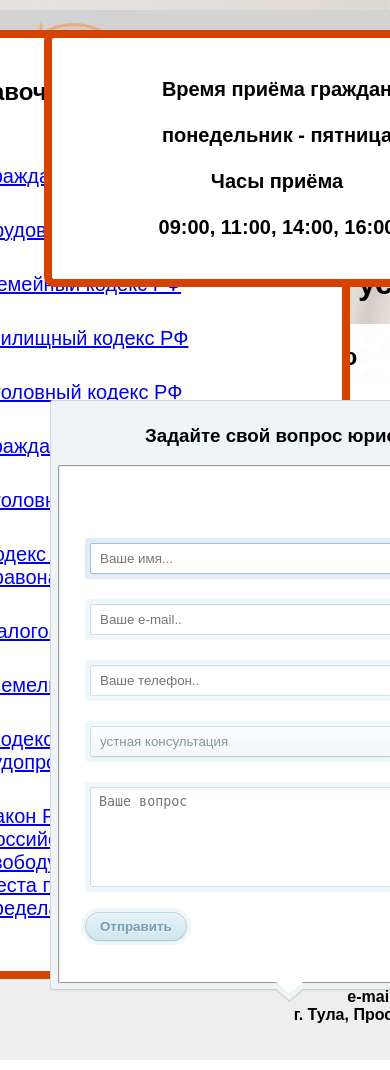
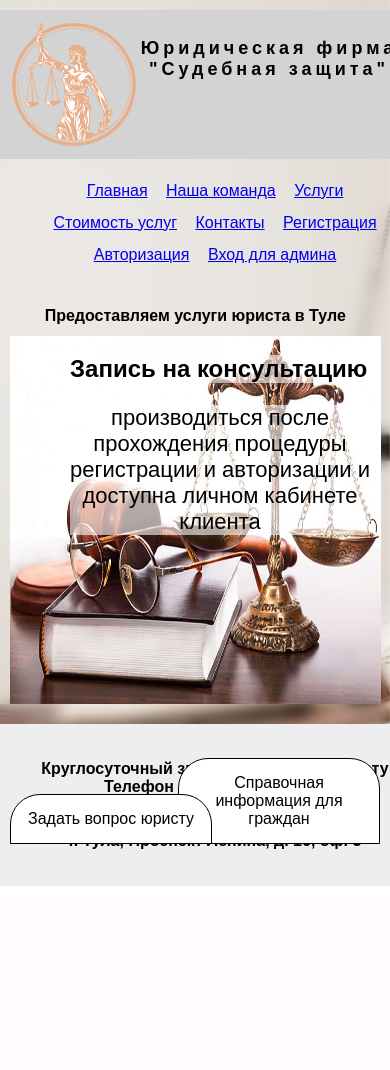
Before and after one commit to gromchenko/flask, a Flask app: page / in a window 390 px wide; the page is wider, and only the part inside the window is pictured. After the commit the page ends 886 px from the top of that part, so only its background shows below. Run offline with Flask 3, Linux system fonts and the light colour scheme; some libraries are stand-ins or nearby versions.

Commit message:
07/12/23 последняя версия выпускной квалификационной работы c учётом адаптации под разные устройста

```diff
--- a/static/app.css
+++ b/static/app.css
@@ -341,3 +341,95 @@ item_d div:last-child{
     list-style: none;
     font-weight: bold
 }
+.btn_spinf{
+    display: none;
+    position: fixed;
+    right: 10px;
+    bottom: 0px;
+    padding: 15px;
+    background: #fff;
+    color: #000;
+    border: 1px solid #000;
+    border-radius: 30px 30px 0px 0px;
+}
+.btn_urist{
+    display: none;
+    position: fixed;
+    left: 10px;
+    bottom: 0px;
+    padding: 15px;
+    background: #fff;
+    color: #000;
+    border: 1px solid #000;
+    border-radius: 30px 30px 0px 0px;
+}
+.close, .close_1{
+    text-align: right;
+    display: none;
+    font-size: 33px;
+    color: #000;
+}
+
+@media (max-width: 1800px){
+    .btn_spinf, .btn_urist{
+        display: block;
+    }
+    .listlink{
+        display: none;
+        z-index: 100;
+    }
+    .close{
+        display: block
+    }
+    .cont_form, .header_text{
+        display: none;
+    }
+    .close_1{
+    display: block
+    }
+
+}
+
+@media (max-width: 800px){
+    .header, .menu-main{
+        width: 100%
+    }
+    .header p{
+        font-size: 18px
+    }
+    .content{
+        width: 95%;
+        margin: auto;
+        padding: 10px
+    }
+    .content h1{
+        font-size: 16px
+    }
+    .main_img{
+        height: 354px !important
+    }
+    .main_img p,  .main_img h2{
+        background: rgba(255,255,255,0.6);
+    }
+    .footer{
+        width: 100%
+    }
+    .footer ul{
+        padding: 0
+    }
+    .btn_spinf, .btn_urist{
+        width: 170px;
+        text-align: center
+    }
+    .cont_form, .contact{
+        left: 0;
+        width: 100%
+    }
+    .close_1{
+        text-align: left;
+    }
+    .listlink{
+        width: 100%;
+        right: 0px
+    }
+}
--- a/templates/admin/login.html
+++ b/templates/admin/login.html
@@ -95,7 +95,7 @@
             <th>
                 Телефон
             </th>
-            <th></th>
+            <th> </th>
         </tr>
         {% for z in data.users %}
             <tr>
--- a/templates/index.html
+++ b/templates/index.html
@@ -3,7 +3,9 @@
 Главная страница
 {% endblock %}
 {% block content %}
+
 <div class="listlink" style="width: 400px">
+    <a class="close">X</a>
     <h2 align="center">Справочная информация для граждан</h2>
     <ul>
         <li>
@@ -53,6 +55,7 @@
 <div class="cont_form">
 
      <form method="post" class="contact">
+         <a class="close_1">X</a>
          <h3 align="center">Задайте свой вопрос юристу</h3>
     {% if data.suc!=''%}
          <div style="color: green; text-align: center; padding: 20px">{{data.suc}}</div>
@@ -91,11 +94,30 @@
   </form>
 </div>
 <h1>Предоставляем услуги юриста в Туле</h1>
-<div style="background-image: url({{ url_for('static', filename='images/main.png') }}); height: 550px; background-size: 100% 100%;padding-top: 14px">
+<div style="background-image: url({{ url_for('static', filename='images/main.png') }}); height: 550px; background-size: 100% 100%;padding-top: 14px" class="main_img">
     <h2 class="h2_h">Запись на консультацию</h2>
     <p style="width: 300px; margin-left: 60px;text-align: center; font-size: 22px; font-weight: 400">производиться после прохождения процедуры регистрации и авторизации и доступна личном кабинете клиента</p>
 
 </div>
+<a class="btn_spinf">Справочная информация для граждан</a>
+<a class="btn_urist">Задать вопрос юристу</a>
+<script src="/static/js/jquery-3.7.1.min.js"></script>
+<script>
+    $(document).ready(function(){
+        $('.btn_spinf').on('click', function(){
+            $('.listlink').show();
+        });
+        $('.close').on('click', function(){
+            $('.listlink').hide();
+        });
 
+        $('.btn_urist').on('click', function(){
+            $('.cont_form').show();
+        });
+        $('.close_1').on('click', function(){
+            $('.cont_form').hide();
+        });
+    });
 
+</script>
 {% endblock %}
--- a/templates/main.html
+++ b/templates/main.html
@@ -1,6 +1,7 @@
 <!DOCTYPE html>
 <html lang="en">
 <head>
+    <meta name="viewport" content="width=device-width, initial-scale=1, maximum-scale=1, user-scalable=no"/>
     <meta charset="UTF-8">
     <title>{% block title %}{% endblock %}</title>
     <link rel="stylesheet" href="{{ url_for('static', filename='app.css') }}">
```
Also changed, not shown: urist.db.
